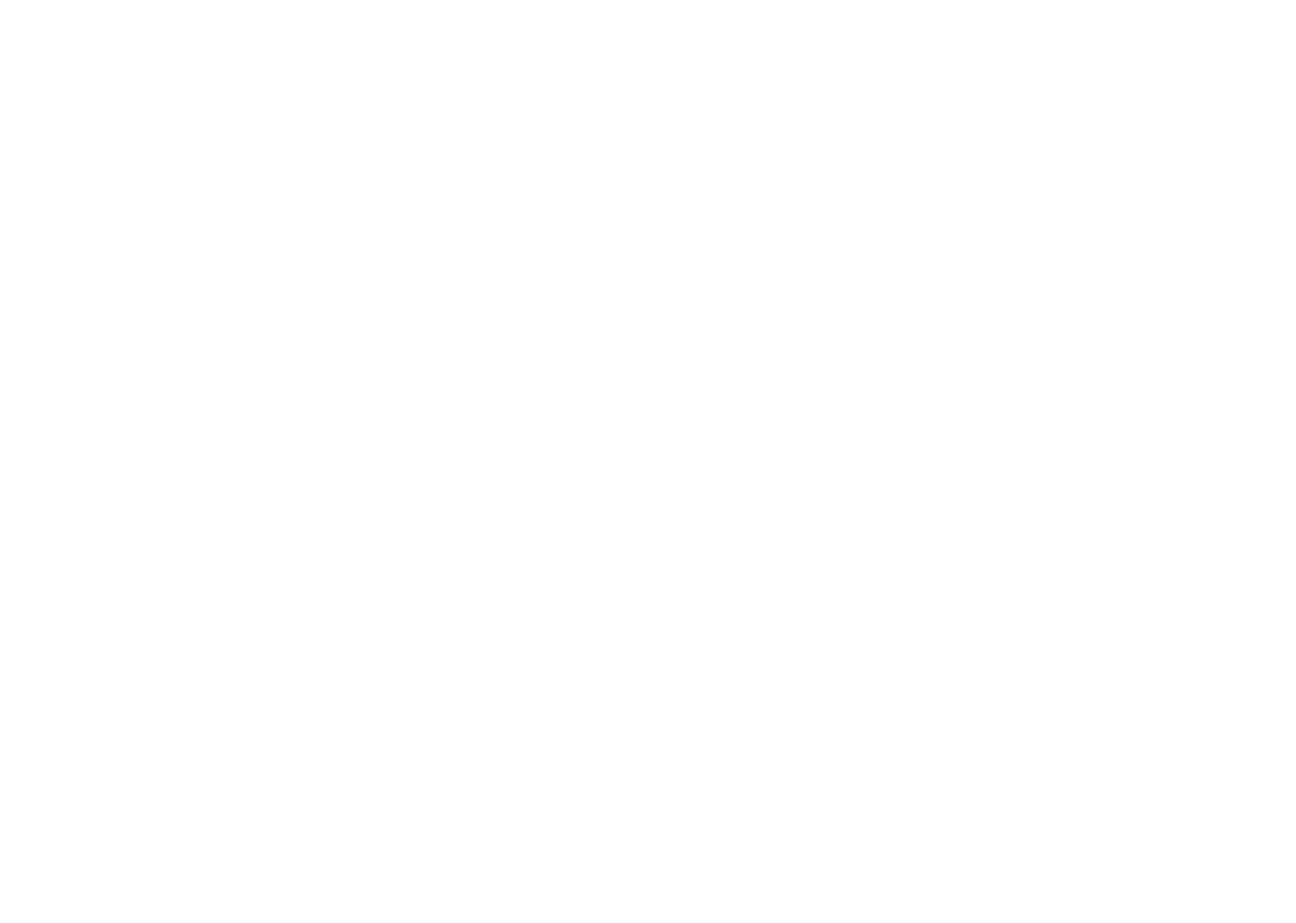
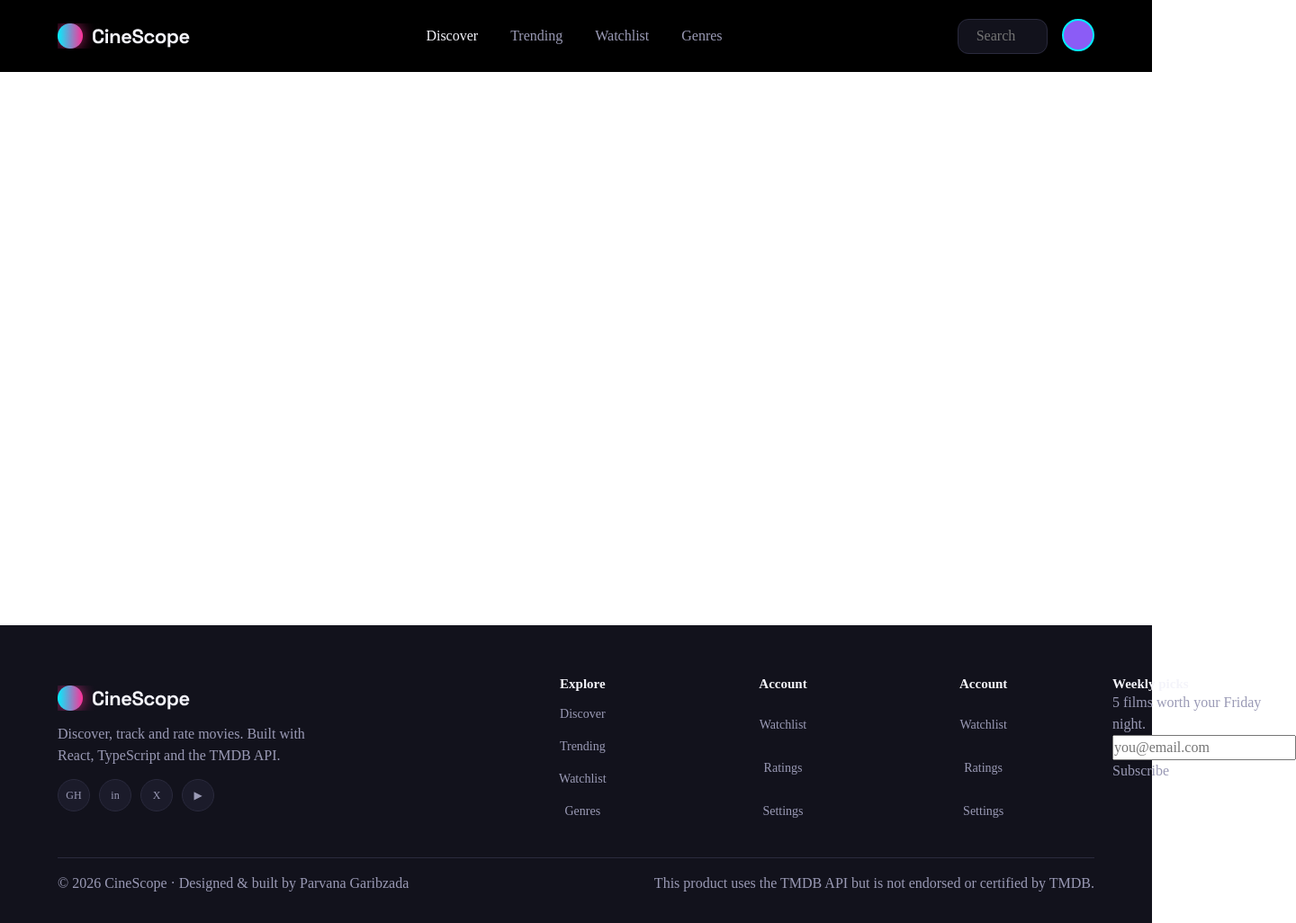
Before and after one commit to parvanagaribzada/cinema, a plain HTML site: page index.html in a window 1280 px wide. Shown: the whole page at 90% size, 1440 px wide, since content can reach past the window. Before the commit the page ends 800 px from the top, so only its background shows below. Drawn offline with Linux system fonts and the light colour scheme.

Commit message:
Add files via upload
Layout added for desktop version

```diff
--- a/css/main.css
+++ b/css/main.css
@@ -0,0 +1,149 @@
+#navbar {
+  width: 100%;
+  max-width: 1440px;
+  min-height: 80px;
+  padding: 20px 64px;
+  background-color: black;
+  display: flex;
+  align-items: center;
+  justify-content: space-between;
+}
+
+menu {
+  width: fit-content;
+  height: fit-content;
+  margin: auto auto;
+}
+
+menu ul {
+  display: flex;
+  list-style: none;
+  gap: 36px;
+}
+
+menu ul li a {
+  color: #9A9AB5;
+  text-decoration: none;
+}
+
+menu ul li a:hover,
+menu ul li a.active {
+  color: #F4F4FA;
+}
+
+.nav-side {
+  display: flex;
+  gap: 16px;
+}
+
+.nav-side #search {
+  border: solid 1px #2A2A3D;
+  border-radius: 12px;
+  color: #9A9AB5;
+  height: 39px;
+  width: 100px;
+  padding: 10px 14px;
+  background-color: #12121C;
+  text-align: center;
+}
+
+.nav-side .profile {
+  display: block;
+  width: 36px;
+  height: 36px;
+  border: solid 2px #00F0FF;
+  border-radius: 50%;
+  background-color: #8B5CF6;
+}
+
+main {
+  width: 100%;
+  max-width: 1440px;
+  min-height: calc(100vh - 185px);
+}
+
+footer {
+  width: 100%;
+  max-width: 1440px;
+  background-color: #12121C;
+  display: flex;
+  flex-direction: column;
+  align-items: center;
+  justify-content: center;
+  gap: 40px;
+  padding: 56px 64px 32px;
+  color: #9A9AB5;
+}
+
+footer ul {
+  display: grid;
+  align-items: center;
+  justify-content: space-between;
+  list-style: none;
+  gap: 64px;
+  width: 100%;
+  grid-template-columns: 440px 872px;
+}
+
+footer .bottom {
+  width: 100%;
+  display: flex;
+  align-items: flex-end;
+  justify-content: space-between;
+  border-top: solid 1px #2A2A3D;
+  min-height: 41px;
+}
+
+footer .detail {
+  max-width: 440px;
+  width: 100%;
+}
+
+footer .detail p {
+  max-width: 280px;
+  width: 100%;
+  margin: 14px 0;
+}
+
+footer .detail .socials {
+  display: flex;
+  gap: 10px;
+}
+
+footer .detail .socials a {
+  width: 36px;
+  height: 36px;
+  display: flex;
+  align-items: center;
+  justify-content: center;
+  background-color: #1B1B2A;
+  border-radius: 50%;
+  border: solid 1px #2A2A3D;
+  text-decoration: none;
+  font-size: 12px;
+}
+
+footer .menu {
+  display: flex;
+  gap: 64px;
+}
+
+footer .menu ul {
+  display: flex;
+  flex-direction: column;
+  gap: 12px;
+}
+
+footer .menu h6 {
+  font-weight: 600;
+  color: #F4F4FA;
+  font-size: 15px;
+  text-align: left;
+}
+
+footer .menu ul li a {
+  text-decoration: none;
+  color: #9A9AB5;
+  font-size: 14px;
+  line-height: 22px;
+}
--- a/index.html
+++ b/index.html
@@ -3,12 +3,75 @@
   <head>
     <title>Neon Cinema</title>
     <meta name="description" content="Favorite cinema website"/>
-    <link rel="stylesheet" href="/css/reset.css"/>
-    <link rel="stylesheet" href="/css/main.css"/>
+    <link rel="stylesheet" href="css/reset.css"/>
+    <link rel="stylesheet" href="css/main.css"/>
   </head>
   <body>
-    <nav></nav>
+    <nav id="navbar">
+      <span class="logo-space">
+        <img src="assets/images/logo.png" alt="Neon Cinema Logo"/>
+      </span>
+      <menu>
+        <ul>
+          <li><a href="" class="active">Discover</a></li>
+          <li><a href="">Trending</a></li>
+          <li><a href="">Watchlist</a></li>
+          <li><a href="">Genres</a></li>
+        </ul>
+      </menu>
+      <div class="nav-side">
+       <input id="search" type="search" placeholder="Search" />
+       <span class="profile">
+       </span>
+      </div>
+    </nav>
     <main></main>
-    <footer></footer>
+    <footer>
+      <ul>
+        <li class="detail">
+          <img src="assets/images/logo.png" alt="Neon Cinema Logo" />
+          <p>Discover, track and rate movies. Built with React, TypeScript and the TMDB API.</p>
+          <div class="socials">
+            <a href="" target="_blank" class="link">GH</a>
+            <a href="" target="_blank" class="link">in</a>
+            <a href="" target="_blank" class="link">X</a>
+            <a href="" target="_blank" class="link">▶</a>
+          </div>
+        </li>
+        <li class="menu">
+          <ul>
+            <h6>Explore</h6>
+            <li><a href="">Discover</a></li>
+            <li><a href="">Trending</a></li>
+            <li><a href="">Watchlist</a></li>
+            <li><a href="">Genres</a></li>
+          </ul>
+          <ul>
+            <h6>Account</h6>
+            <li><a href="">Watchlist</a></li>
+            <li><a href="">Ratings</a></li>
+            <li><a href="">Settings</a></li>
+          </ul>
+           <ul>
+            <h6>Account</h6>
+            <li><a href="">Watchlist</a></li>
+            <li><a href="">Ratings</a></li>
+            <li><a href="">Settings</a></li>
+          </ul>
+          <div class="subscribe">
+            <h6>Weekly picks</h6>
+            <span>5 films worth your Friday night.</span>
+            <form>
+              <input type="email" placeholder="you@email.com"/>
+              <button type="submit">Subscribe</button>
+            </form>
+          </div>
+        </li>
+      </ul>
+      <div class="bottom">
+        <span class="copyright">© 2026 CineScope · Designed & built by Parvana Garibzada</span>
+        <span class="description">This product uses the TMDB API but is not endorsed or certified by TMDB.</span>
+      </div>
+    </footer>
   </body>
 </html>
```
Also changed, not shown: assets/images/logo.png (added).
